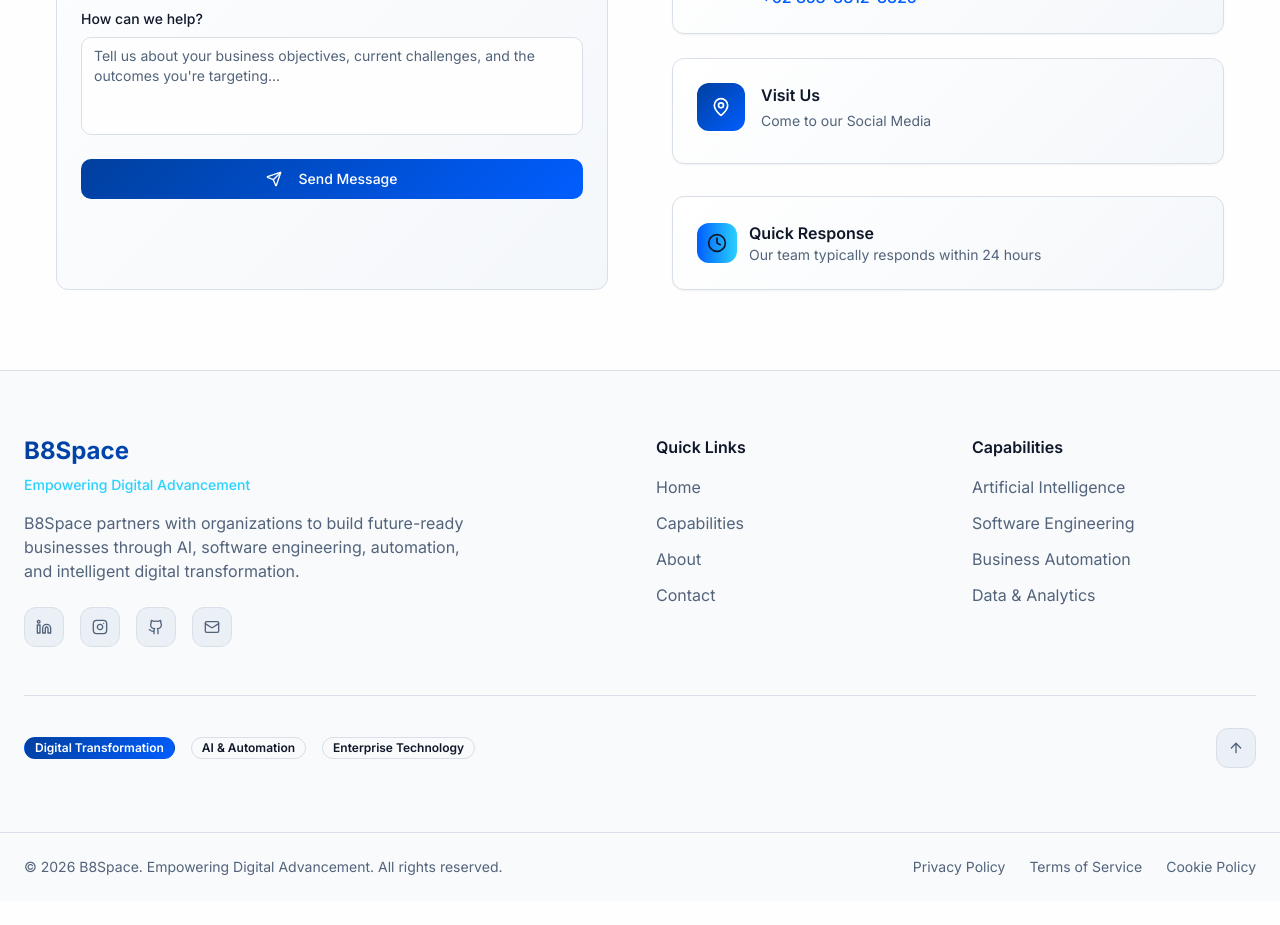
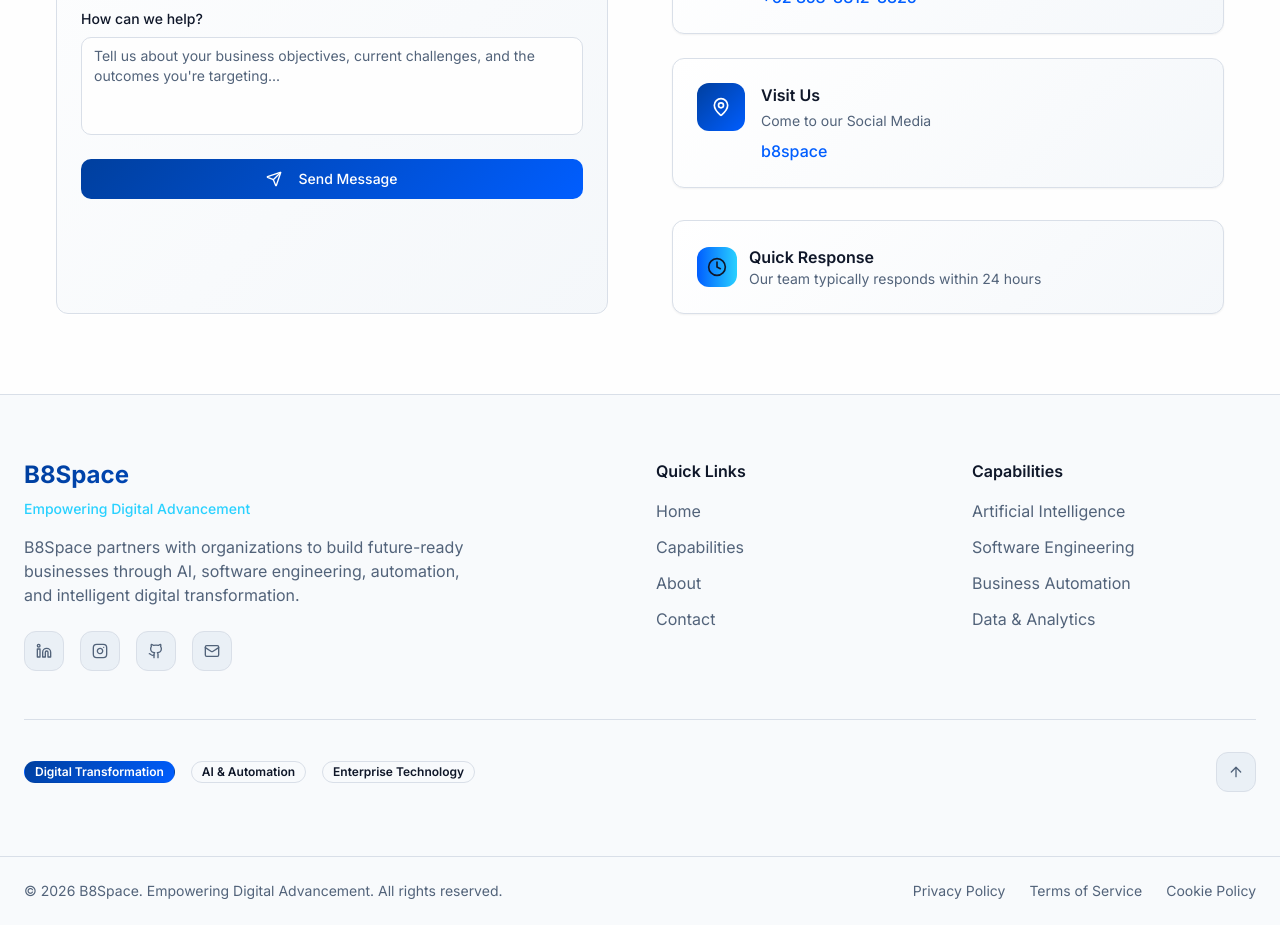
Before and after one commit to raymondsugiarto/b8space-web, a Next.js app: page / in a window 1280 px wide. Shown: the part 4260-5185 px from the top of the page. Before the commit the page ends 5161 px from the top, so only its background shows below. Built offline with nearby package versions, Linux system fonts and the light colour scheme.

Commit message:
add socmed

```diff
--- a/src/components/Contact.tsx
+++ b/src/components/Contact.tsx
@@ -36,7 +36,7 @@ const Contact = () => {
       icon: MapPin,
       title: "Visit Us",
       description: "Come to our Social Media",
-      value: "",
+      value: "b8space",
       action: "#",
     },
   ];
```
